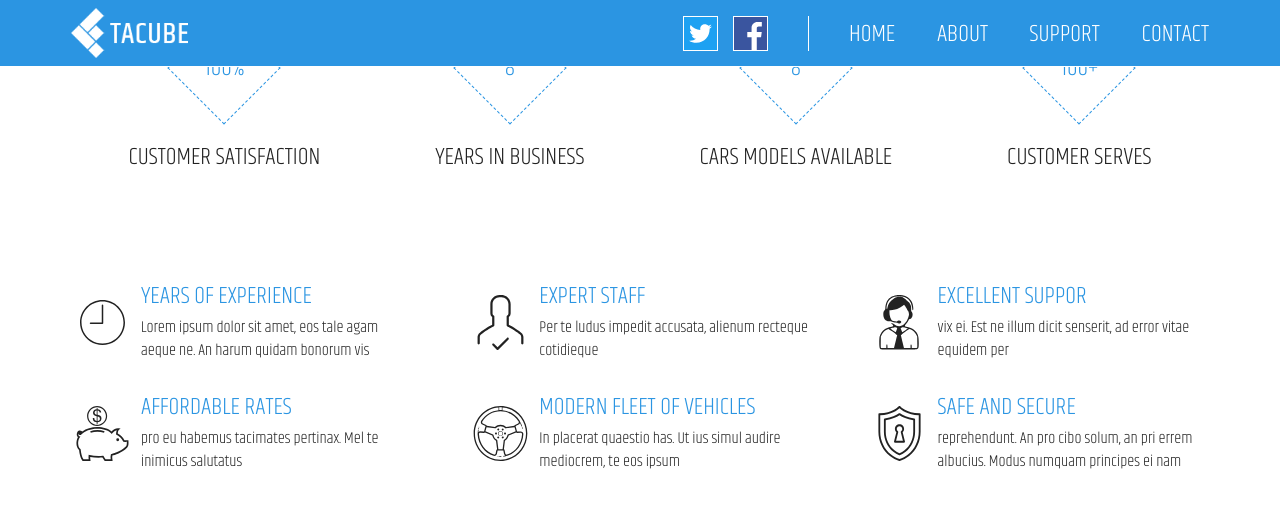
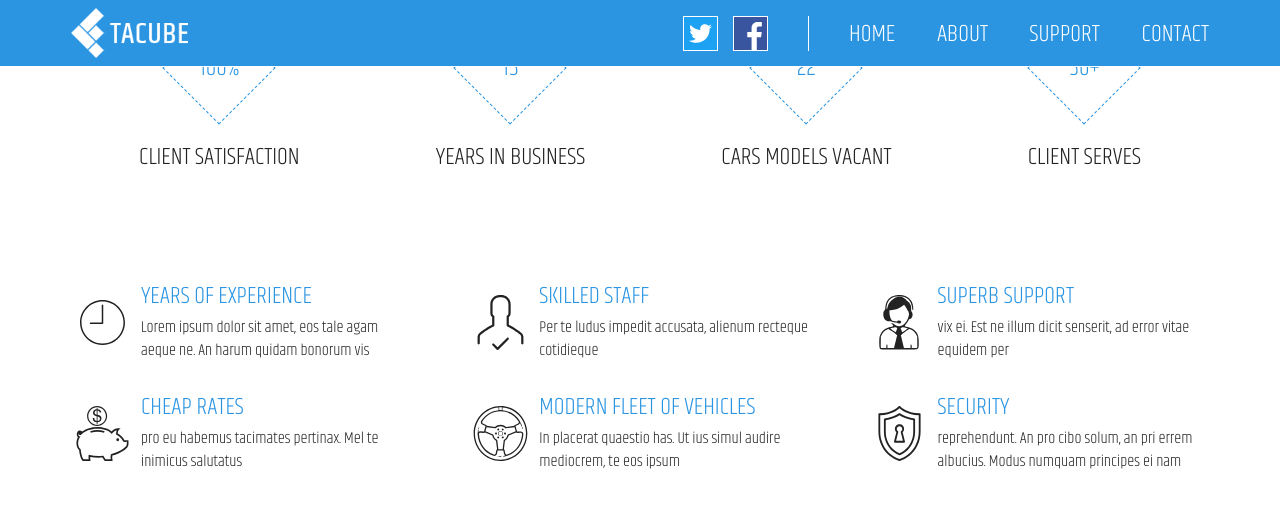
Before and after one commit to poorojepse/tacube, a Jekyll site: the page built from index.html, in a window 1280 px wide and 1400 px high, scrolled down 938 px, cut to the strip 0-537 px from the top of the window. Shown: the top 508 px of the strip. Built offline with Jekyll 4.4.1, drawn with Linux system fonts in a browser that asks for light colours; some of the changed text lies outside the part shown.

Commit message:
Add files via upload

```diff
--- a/_data/settings.yml
+++ b/_data/settings.yml
@@ -39,10 +39,10 @@ hero:
  blurb: '"Lorem ipsum dolor sit amet, at pro nullam doctus perfecto. Elitr homero tempor usu an, omnis delenit pericula no has. Putant quaeque omnesque cu his"'
 
 assets:
-- { title: customer satisfaction, value: '100%' }
-- { title: years in business, value: '8' }
-- { title: cars models available, value: '8' }
-- { title: customer serves, value: '100+' }
+- { title: client satisfaction, value: '100%' }
+- { title: years in business, value: '15' }
+- { title: cars models vacant, value: '22' }
+- { title: client serves, value: '50+' }
 
 plus:
 - { title: years of experience,
@@ -50,15 +50,15 @@ plus:
     class: clock,
     img: clock }
 
-- { title: expert staff,
+- { title: skilled staff,
     blurb: 'Per te ludus impedit accusata, alienum recteque cotidieque',
     img: staff }
 
-- { title: excellent suppor,
+- { title: superb support,
     blurb: 'vix ei. Est ne illum dicit senserit, ad error vitae equidem per',
     img: support }
 
-- { title: affordable rates,
+- { title: cheap rates,
     blurb: 'pro eu habemus tacimates pertinax. Mel te inimicus salutatus',
     img: pig }
 
@@ -66,6 +66,6 @@ plus:
     blurb: 'In placerat quaestio has. Ut ius simul audire mediocrem, te eos ipsum',
     img: ster-wheel }
 
-- { title: safe and secure,
+- { title: security,
     blurb: 'reprehendunt. An pro cibo solum, an pri errem albucius. Modus numquam principes ei nam',
     img: safe }
--- a/index.html
+++ b/index.html
@@ -62,7 +62,7 @@ layout: default
             {% include icons/mark.html %}
          </div>
          <p class='text'>
-            13 Rafael Palma Street<br />Tagbilaran City, Bohol
+            45 Persil Lane<br />4118 Bloomingotn, USA
          </p>
       </div>
 
@@ -71,7 +71,7 @@ layout: default
             {% include icons/phone.html %}
          </div>
          <p class='text'>
-            13 Rafael Palma Street<br />Tagbilaran City, Bohol
+            Phone: 55 518 49 12<br /> 95 385 82 12
          </p>
       </div>
 
@@ -80,7 +80,7 @@ layout: default
             {% include icons/email.html %}
          </div>
          <p class='text'>
-            13 Rafael Palma Street<br />Tagbilaran City, Bohol
+            tacube@yahoo.com<br />tacube92@gmail.com
          </p>
       </div>
    </div>
```
Also changed, not shown: _includes/footer.html (+13 -14 lines), _includes/header.html (line endings or trailing spaces).
